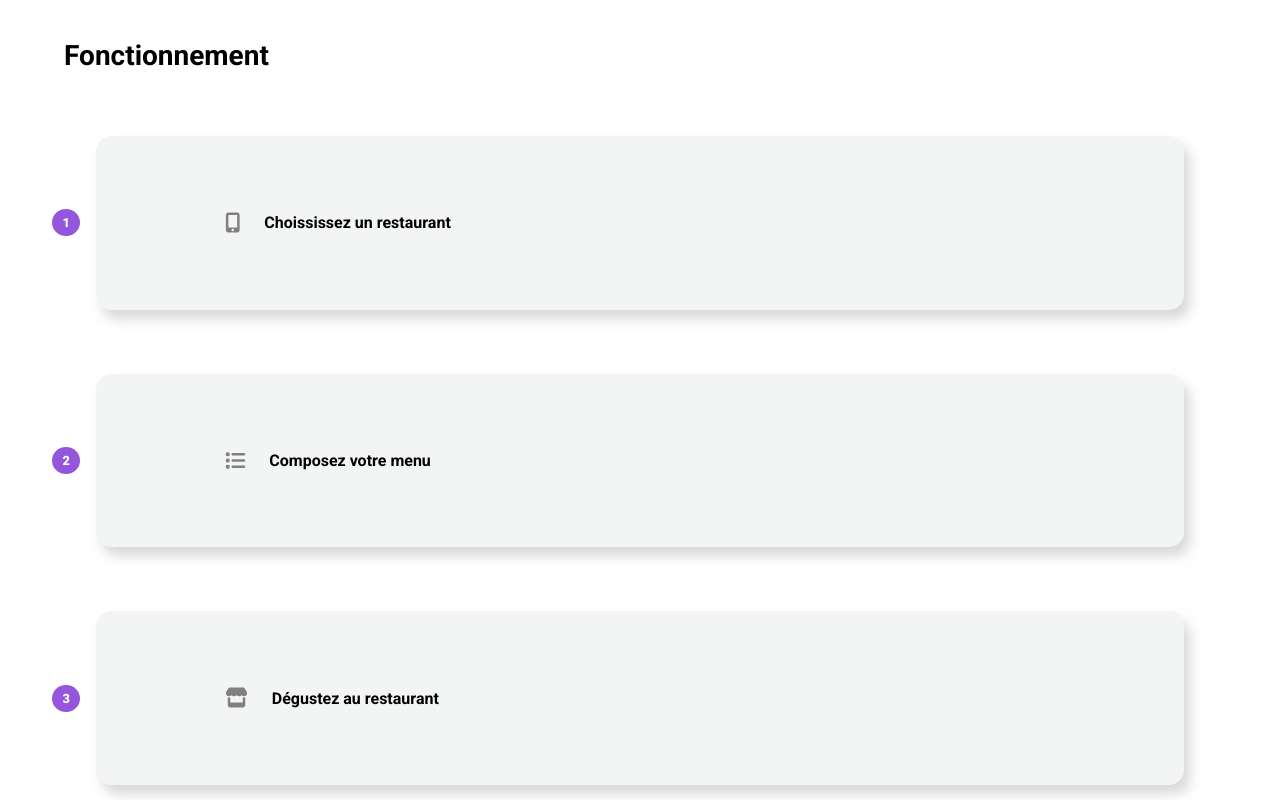
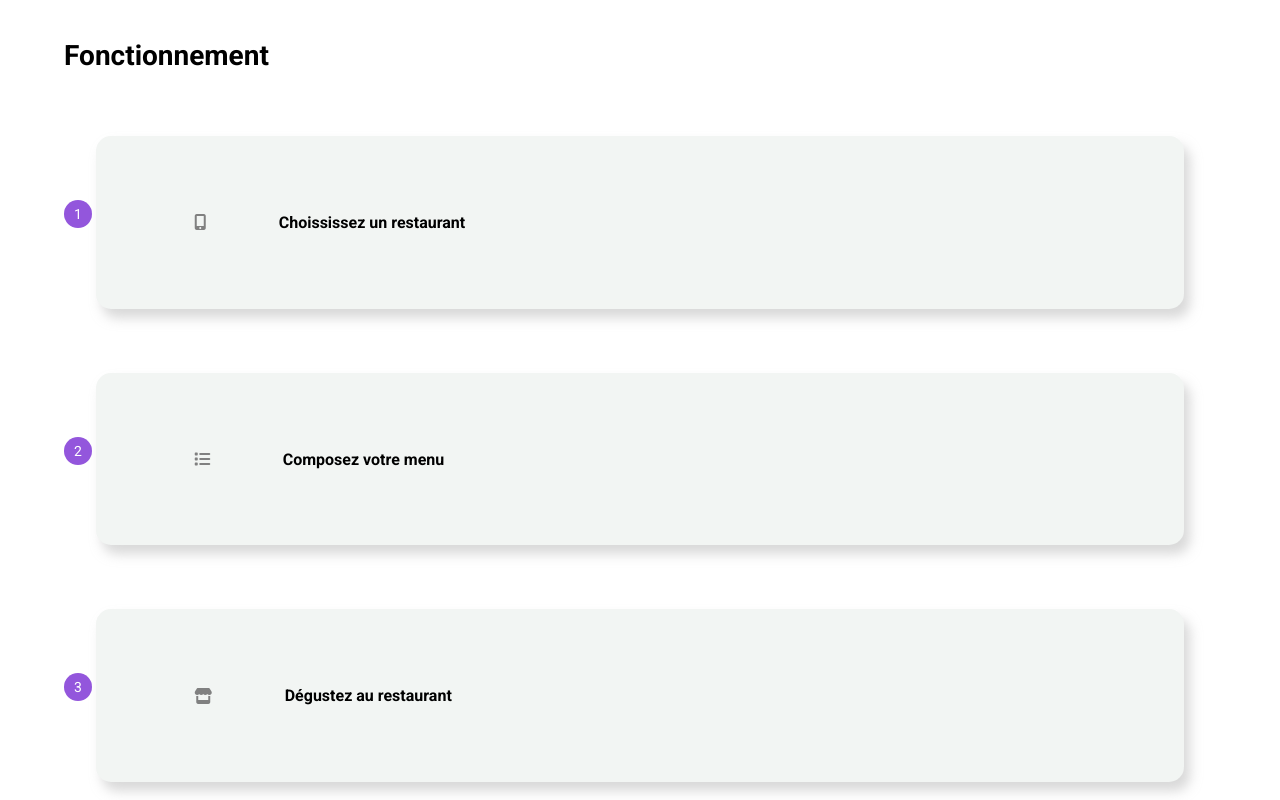
Before and after one commit to 0-Lili-0/Projet-3, a plain HTML site: page index.html in a window 1280 px wide. Shown: the part 1160-1960 px from the top of the page. Drawn offline with Linux system fonts and the light colour scheme; a web font is replaced by a local one.

Commit message:
Finalisation animation section fonctionnement

```diff
--- a/index.html
+++ b/index.html
@@ -35,13 +35,17 @@
     <!--section fonctionnement-->
     <section id="fonctionnement">
         <p class="titreSection">Fonctionnement</p>
-        <nav>
-            <ol class="compteur">
-                <li class="btn btn--clair"><i class="fas fa-mobile-alt"></i> Choississez un restaurant</li>
-                <li class="btn btn--clair"><i class="fas fa-list"></i> Composez votre menu</li>
-                <li class="btn btn--clair"><i class="fas fa-store"></i> Dégustez au restaurant</li>
-            </ol>
-        </nav>
+        <div class="compteur">
+            <div class="objet">
+                <span class="btn btn--clair"><i class="fas fa-mobile-alt"></i> Choississez un restaurant</span>
+            </div>
+            <div class="objet">
+                <span class="btn btn--clair"><i class="fas fa-list"></i> Composez votre menu</span>
+            </div>
+            <div class="objet">
+                <span class="btn btn--clair"><i class="fas fa-store"></i> Dégustez au restaurant</span>
+            </div>
+        </div>
     </section>
     <!--section restaurant-->
     <section id="restaurant">
--- a/sass/components/_components.scss
+++ b/sass/components/_components.scss
@@ -30,13 +30,11 @@
             margin-bottom: 4%;
             font-weight: bold;
                 &:hover {
-                    background-color: $couleur-primaire;
-                    filter: brightness(2.75);
-                    .compteur {
-                        color: $couleur-primaire;
-                    }
+                    background-color: $couleur-primaire-hover;
+                    box-shadow: $shadow-hover;
                         i {
                         color: $couleur-primaire;
+                        z-index: 3;
                         }
                     }
         }
@@ -52,27 +50,25 @@
     }
 }
 // compteur auto
+body {
+    counter-reset: objet-compteur;
+}
 .compteur {
-    list-style-type: none;
-    margin: 0 auto;
-    padding-left: 0;
-        li {
-            counter-increment: compteur;
     text-align: center;
     position: relative;
-        }
-            li::before {
-                content: counter(compteur);
+    .objet::before{
+        counter-increment: objet-compteur;
+        content: counter(objet-compteur);
         margin-right: 5px;
-                font-size: 80%;
-                background-color: $couleur-primaire;
+        font-size: 14px;
+        background-color: #9356DC;
         color: white;
-                font-weight: bolder;
         padding: 6px 10px;
         border-radius: 50%;
-                margin-left: -34%;
+        margin-top: 5%;
         position: absolute;
-                left: 30%
+        left: 5%;
+        z-index: 2;
   }
 }
 // carte restaurant
@@ -137,6 +133,7 @@
                     right: -45%;
                     margin-top: 4%;
                     font-size: 27px;
+
                 }
                 .fas {
                     position: absolute;
--- a/sass/utils/_variables.scss
+++ b/sass/utils/_variables.scss
@@ -2,6 +2,10 @@
 $couleur-primaire: #9356DC;
 $couleur-secondaire: #ff79da;
 $couleur-tertiaire: #99e2d0;
+
+//couleur hover
+$couleur-primaire-hover: #fbeeff;
+$shadow-hover: 6px 9px 12px 0px rgba(179,179,179,100%);
 
 // couleur fond
 $fond-fonce: #EBEBEB;
--- a/style.scss
+++ b/style.scss
@@ -74,16 +74,12 @@ form {
         @include titres-sections;
     }
 }
-nav {
-    text-align: left;
-    margin-bottom: 10%;
-        i{
-            color: grey;
-            margin-right: 24px;
-            font-size: 20px;
-            margin-left: 10%;
-        }
-}
+.objet {
+    i {
+      color: gray;
+      margin: auto 7%;
+    }
+  }
 
 // section restaurants
 #restaurant {
```
Also changed, not shown: style.css, 1 other file. Lines whose indentation alone changed are shown as unchanged.
